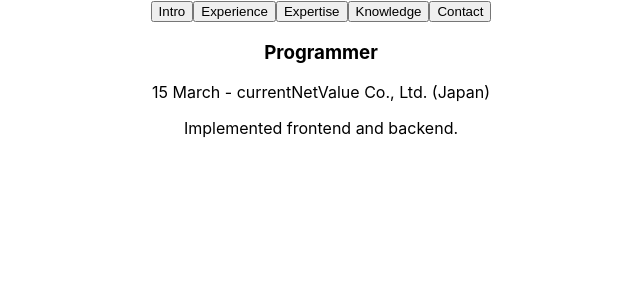
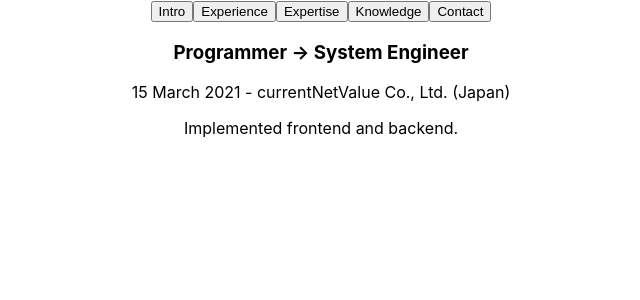
Before and after one commit to Hasuzawa/Homepage, a React (Create React App) app: page / in a window 1280 px wide. Both pictures are taken after a click on the button "Experience". Shown: the top 300 px of the page, without its empty margins (319-959 px from the left). Built offline with nearby package versions, Linux system fonts and the light colour scheme.

Commit message:
added content

```diff
--- a/src/Components/TabContent.jsx
+++ b/src/Components/TabContent.jsx
@@ -1,21 +1,24 @@
 import React from "react";
+import {Job} from "./blocks.jsx";
 
 export function Introduction (){
     return (
         <div className="tabContent">
             <h1>Work in progress</h1>
-            <h3>Welcome</h3>
+            <h3>Hasuzawa@Home</h3>
             <p>
                 Welcome to the homepage of Hasuzawa. This is primarily my portfolio.<br />
-                I prefer to keep my projects maintained at one place. For the latest progress and projects, please pay a visit to my <a href="https://github.com/Hasuzawa">GitHub</a>.
+                I prefer to keep my projects maintained at one place. For the latest progress and projects, please visit my <a href="https://github.com/Hasuzawa">GitHub</a>.
             </p>
             <h3>About me</h3>
             <p>
-                I am a programmer currently working in Osaka, Japan. I primarily work on web development and has comprehensive understanding of HTML, CSS, JavaScript and React.<br />
+                I am a programmer and system engineer currently working in Osaka, Japan.<br />
+                I can programme in C, C++, Java, JavaScript and Python. As a web developer, I can programme in HTML, CSS, JavaScript and React. I also use Sass, Git.<br />
 
-
-                I am also a polygot and can speak a total of 6 languages and dialects, including English, German, Japanese and Chinese. I am immensely helpful in an
+                In addition to my programming abilities, I am also a polygot and can speak a total of 6 languages and dialects, including English, German, Japanese and Chinese. I am invaluable in an
                 increasingly interconnected world, in which diverse culture and nationality is the norm.
+                <br />
+                I am actively looking for job opportunities. I am willing to move across city and country while prepare for the job beforehand if I receive a formal offer.
             </p>
         </div>
     );
@@ -24,16 +27,14 @@ export function Introduction (){
 export function WorkExperience(){
     return (
         <div className="tabContent">
-            {/*refactor this later */}
-            <div>
-                <h3>Programmer</h3>
-                <span>15 March - current</span>
-                <span>NetValue Co., Ltd. (Japan)</span>
-                <p>
-                    Implemented frontend and backend.
-                </p>
-                {/* image */}
-            </div>
+            {/* you would likely further factorise this into json in the future*/}
+            <Job
+                jobTitle="Programmer -> System Engineer"
+                startDate="15 March 2021"
+                endDate="current"
+                company="NetValue Co., Ltd. (Japan)"
+                description="Implemented frontend and backend."
+            />
         </div>
     );
 }
@@ -43,6 +44,15 @@ export function Expertise(){
         <div className="tabContent">
             <h1>third page</h1>
             <p>3rd</p>
+            <div>
+                <h3>Website</h3>
+                {/* some tags, e.g. HTML, CSS, JavaScript */}
+
+                <p>
+                    This website is written by me. I used the React framework along with the the standard suite HTML, CSS, JavaScript.<br />
+                    The source code is hosted on <a href="https://github.com/Hasuzawa/homepage">GitHub</a>.
+                </p>
+            </div>
         </div>
     );
 }
@@ -55,7 +65,11 @@ export function Knowledge(){
 
             </details>
             <details>
-                <summary>Software, Tools</summary>
+                <summary>Technology</summary>
+                <h3>Networking</h3>
+                <p></p>
+                <h3>Cyber Security</h3>
+                <p></p>
             </details>
             <details>
                 <summary>Languages</summary>
@@ -64,7 +78,7 @@ export function Knowledge(){
                         work in progress
                     </blockquote>
                     <p>
-                        I have lived in a city bilingual in English for over 20 years. In addition, I am quite educated in the Humanities for a programmer.
+                        I have lived in a city bilingual in English and Chinese for over 20 years. The vast majority of my education is completed using English.
                     </p>
                 <h3>Japanese</h3>
                     <blockquote>
--- /dev/null
+++ b/src/Components/blocks.jsx
@@ -0,0 +1,13 @@
+import React from "react";
+
+export function Job (props){
+    return (
+        <div>
+            <h3>{props.jobTitle}</h3>
+            <span>{props.startDate} - {props.endDate}</span>
+            <span>{props.company}</span>
+            <p>{props.description}</p>
+            {/* image */}
+        </div>
+    );
+}
```
Also changed, not shown: 1 other file (tests, documents, lock files or other folders).
